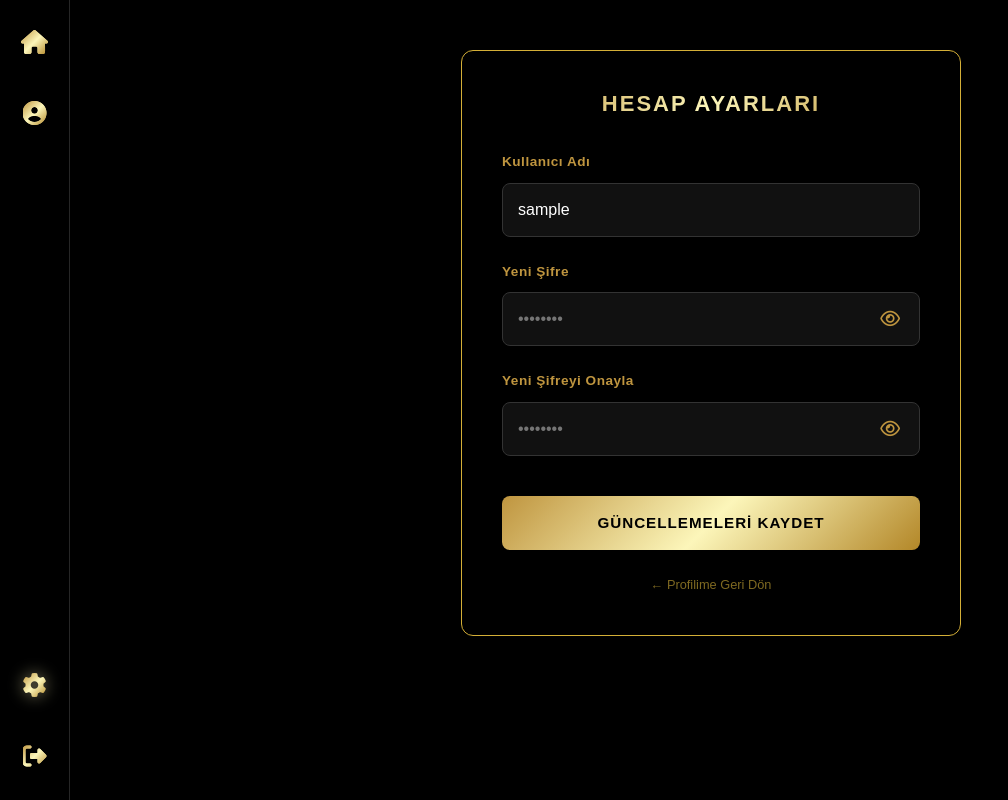
After one commit to ONLINEGALERI/onlinegaleri, a Flask app: page /settings in a window 1280 px wide. The commit adds this page. Shown: the whole page, without its empty margins (0-1008 px from the left). Run offline with Flask 3, Linux system fonts and the light colour scheme; the visitor is signed in with stand-in values (Sample User, id 1); some libraries are stand-ins or nearby versions.

Commit message:
düzenlemeler

```diff
--- a/app.py
+++ b/app.py
@@ -1,4 +1,4 @@
-from flask import Flask, render_template, request, redirect, url_for, send_from_directory, jsonify
+from flask import Flask, render_template, request, redirect, url_for, send_from_directory, jsonify, flash
 from flask_login import login_user, logout_user, current_user, login_required
 import os
 from werkzeug.utils import secure_filename
@@ -36,7 +36,6 @@ def load_user(user_id):
 # --------------------- ANA SAYFA VE AUTH (DÜZENLENDİ) ---------------------
 @app.route("/")
 def index():
-    # Giriş yapmış olsa bile anasayfayı (index.html) görmesini sağlıyoruz
     return render_template("index.html")
 
 @app.route("/login", methods=["POST"])
@@ -92,6 +91,33 @@ def update_bio():
         db.session.commit()
     return redirect(url_for("profile", username=user.username))
 
+# --------------------- AYARLAR (YENİ EKLEME) ---------------------
+@app.route("/settings", methods=["GET", "POST"])
+@login_required
+def settings():
+    if request.method == "POST":
+        user = User.query.get(current_user.id)
+        new_username = request.form.get("username")
+        new_password = request.form.get("password")
+
+        if new_username:
+            # Kullanıcı adı müsait mi kontrolü
+            existing_user = User.query.filter_by(username=new_username).first()
+            if existing_user and existing_user.id != user.id:
+                flash("Bu kullanıcı adı zaten alınmış!", "error")
+            else:
+                user.username = new_username
+
+        if new_password:
+            user.set_password(new_password)
+
+        db.session.commit()
+        flash("Değişiklikler başarıyla kaydedildi.", "success")
+        return redirect(url_for("profile", username=user.username))
+
+    return render_template("settings.html")
+
+# --------------------- UPLOAD ---------------------
 @app.route("/upload", methods=["POST"])
 @login_required
 def upload():
--- /dev/null
+++ b/templates/settings.html
@@ -0,0 +1,203 @@
+{% extends "base.html" %}
+
+{% block content %}
+<style>
+/* --- AYARLAR SAYFASI ÖZEL TASARIMI --- */
+.settings-wrapper {
+    width: 100%;
+    min-height: 100vh;
+    display: flex;
+    justify-content: center;
+    align-items: flex-start;
+    padding-top: 50px;
+    padding-left: 70px;
+    background-color: #000;
+}
+
+.settings-card {
+    width: 100%;
+    max-width: 500px;
+    background: #000;
+    border: 1px solid #d4af37;
+    padding: 40px;
+    border-radius: 12px;
+    position: relative;
+}
+
+.settings-title {
+    background: linear-gradient(135deg, #bf953f, #fcf6ba, #b38728);
+    -webkit-background-clip: text;
+    -webkit-text-fill-color: transparent;
+    font-weight: bold;
+    font-size: 22px;
+    margin-bottom: 35px;
+    text-align: center;
+    letter-spacing: 2px;
+    text-transform: uppercase;
+}
+
+.form-group {
+    margin-bottom: 25px;
+}
+
+.form-group label {
+    display: block;
+    margin-bottom: 10px;
+    color: #bf953f;
+    font-size: 0.85rem;
+    font-weight: 600;
+    letter-spacing: 0.5px;
+}
+
+.input-container {
+    position: relative;
+    width: 100%;
+}
+
+.settings-input {
+    width: 100%;
+    padding: 14px 15px;
+    background: #111;
+    border: 1px solid #333;
+    border-radius: 8px;
+    color: #fff;
+    outline: none;
+    transition: 0.3s;
+    font-family: 'Montserrat', sans-serif;
+}
+
+.settings-input:focus {
+    border-color: #d4af37;
+}
+
+.toggle-password {
+    position: absolute;
+    right: 15px;
+    top: 50%;
+    transform: translateY(-50%);
+    color: #bf953f;
+    cursor: pointer;
+    font-size: 1.1rem;
+    padding: 5px;
+    z-index: 10;
+}
+
+.save-btn {
+    background: linear-gradient(135deg, #bf953f, #fcf6ba, #b38728);
+    color: #000;
+    border: none;
+    padding: 16px;
+    width: 100%;
+    font-weight: 800;
+    border-radius: 8px;
+    cursor: pointer;
+    transition: 0.3s;
+    margin-top: 15px;
+    font-size: 0.95rem;
+    letter-spacing: 1px;
+}
+
+.save-btn:hover {
+    transform: translateY(-2px);
+    filter: brightness(1.1);
+}
+
+.back-link {
+    display: block;
+    text-align: center;
+    margin-top: 25px;
+    color: rgba(212, 175, 55, 0.6);
+    text-decoration: none;
+    font-size: 0.8rem;
+    transition: 0.3s;
+}
+
+.back-link:hover {
+    color: #d4af37;
+}
+
+/* Sol Bar */
+.side-nav {
+    width: 70px; background-color: #000; border-right: 1px solid #262626;
+    display: flex; flex-direction: column; align-items: center;
+    padding: 25px 0; position: fixed; height: 100vh; left: 0; top: 0; z-index: 999;
+    justify-content: space-between;
+}
+.nav-top, .nav-bottom { display: flex; flex-direction: column; align-items: center; gap: 35px; }
+.side-nav i, .side-nav a {
+    font-size: 24px; cursor: pointer; transition: 0.3s; text-decoration: none;
+    background: linear-gradient(135deg, #bf953f, #fcf6ba, #b38728);
+    -webkit-background-clip: text; -webkit-text-fill-color: transparent; display: inline-block;
+}
+</style>
+
+<aside class="side-nav">
+    <div class="nav-top">
+        <a href="{{ url_for('index') }}" title="Ana Sayfa"><i class="fa-solid fa-house"></i></a>
+        <a href="{{ url_for('profile', username=current_user.username) }}" title="Profilim"><i class="fa-solid fa-user-circle"></i></a>
+    </div>
+    <div class="nav-bottom">
+        <a href="{{ url_for('settings') }}" title="Ayarlar"><i class="fa-solid fa-gear active" style="filter: drop-shadow(0 0 8px rgba(252, 246, 186, 0.5));"></i></a>
+        <a href="{{ url_for('logout') }}" title="Çıkış"><i class="fa-solid fa-right-from-bracket"></i></a>
+    </div>
+</aside>
+
+<div class="settings-wrapper">
+    <div class="settings-card">
+        <h2 class="settings-title">Hesap Ayarları</h2>
+
+        <form action="{{ url_for('settings') }}" method="POST" onsubmit="return validateForm()">
+            <div class="form-group">
+                <label>Kullanıcı Adı</label>
+                <div class="input-container">
+                    <input type="text" name="username" class="settings-input" value="{{ current_user.username }}" placeholder="Kullanıcı Adı">
+                </div>
+            </div>
+
+            <div class="form-group">
+                <label>Yeni Şifre</label>
+                <div class="input-container">
+                    <input type="password" name="password" id="settings-pass" class="settings-input" placeholder="••••••••">
+                    <i class="far fa-eye toggle-password" onclick="toggleSettingsPass('settings-pass', this)"></i>
+                </div>
+            </div>
+
+            <div class="form-group">
+                <label>Yeni Şifreyi Onayla</label>
+                <div class="input-container">
+                    <input type="password" id="settings-pass-confirm" class="settings-input" placeholder="••••••••">
+                    <i class="far fa-eye toggle-password" onclick="toggleSettingsPass('settings-pass-confirm', this)"></i>
+                </div>
+            </div>
+
+            <button type="submit" class="save-btn">GÜNCELLEMELERİ KAYDET</button>
+        </form>
+
+        <a href="{{ url_for('profile', username=current_user.username) }}" class="back-link">← Profilime Geri Dön</a>
+    </div>
+</div>
+
+<script>
+function toggleSettingsPass(inputId, icon) {
+    const input = document.getElementById(inputId);
+    if (input.type === "password") {
+        input.type = "text";
+        icon.classList.replace('fa-eye', 'fa-eye-slash');
+    } else {
+        input.type = "password";
+        icon.classList.replace('fa-eye-slash', 'fa-eye');
+    }
+}
+
+function validateForm() {
+    const pass = document.getElementById('settings-pass').value;
+    const confirmPass = document.getElementById('settings-pass-confirm').value;
+
+    if (pass !== confirmPass) {
+        alert("Şifreler birbiriyle eşleşmiyor aşkım, kontrol eder misin?");
+        return false;
+    }
+    return true;
+}
+</script>
+{% endblock %}
```
Also changed, not shown: templates/profile.html (+33 -12 lines).
